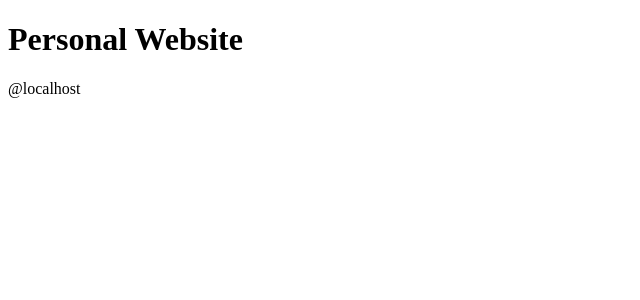
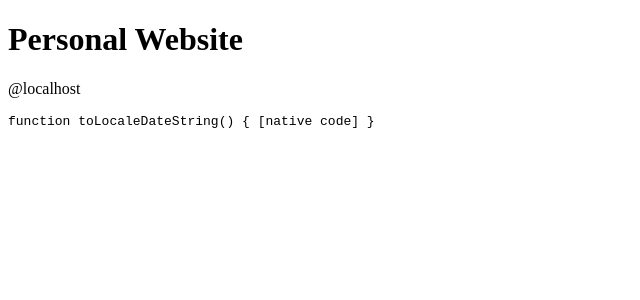
Before and after one commit to momiller121/markmiller-website, a SvelteKit app: page / in a window 1280 px wide. Shown: the top 300 px of the page, without its empty margins (0-640 px from the left). Built offline with nearby package versions, Linux system fonts and the light colour scheme.

Commit message:
date display

```diff
--- a/src/routes/+page.svelte
+++ b/src/routes/+page.svelte
@@ -5,3 +5,5 @@
 
 <h1>Personal Website</h1>
 <p>@{ data.host }</p>
+
+<pre>{new Date().toLocaleDateString}</pre>
```
